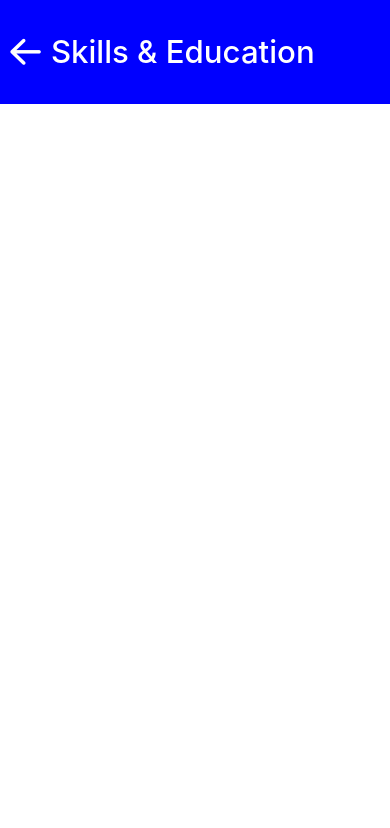
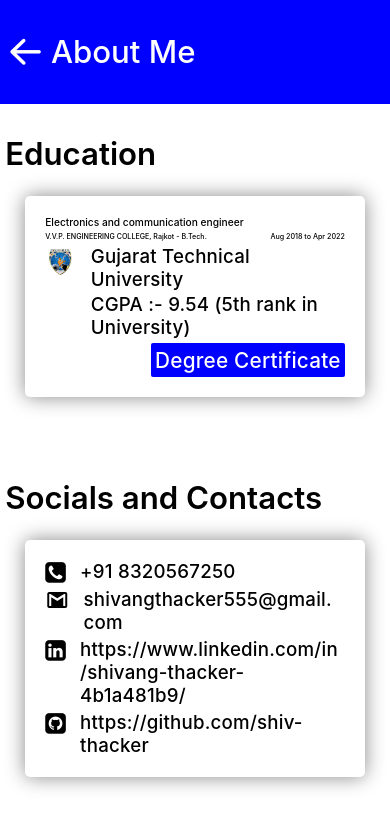
Before and after one commit to shiv-thacker/portfolioo, a React Native app: screen /SkillsScreen in a window 390 px wide. Shown: the top 828 px of the page. Built offline with nearby package versions, Linux system fonts and the light colour scheme.

Commit message:
about me

```diff
--- a/src/Components/ExperienceCOmponents/Experiences.js
+++ b/src/Components/ExperienceCOmponents/Experiences.js
@@ -15,33 +15,90 @@ import {
   verticalScale,
 } from "../../Utils/Dimensions";
 import Colors from "../../Utils/Colors";
-import { rnf, rnn, rnw, rn } from "../../assets/jsondata/projectdata";
+
+import {
+  jamrio,
+  hitcoach,
+  self_employed,
+} from "../../assets/jsondata/Experiencedata";
 
 const Experiences = ({ project }) => {
   return (
     <>
       <View style={styles.projectContainer}>
-        <View style={styles.indiProject}>
-          <Text style={styles.title}>React Native & Firebase Projects</Text>
-          <ScrollView horizontal>
         <View style={styles.container}>
-              <Text style={styles.textstyle}>{rnf[0].name}</Text>
+          <Text style={styles.position}>{jamrio[0].position}</Text>
+          <View
+            style={{
+              justifyContent: "space-between",
+              flexDirection: "row",
+            }}
+          >
+            <Text style={styles.textstyle}>{jamrio[0].company}</Text>
+            <Text style={styles.textstyle}>{jamrio[0].duration}</Text>
+          </View>
+
           <View style={{ flexDirection: "row", gap: moderateScale(10) }}>
             <Image
               style={styles.image}
-                  source={require(`../../assets/Images/EVC.png`)}
+              source={require(`../../assets/Images/Jamrio.png`)}
             />
 
             <View
               style={{
                 gap: moderateScale(2),
                 marginHorizontal: horizontalScale(4),
+                flex: 1,
               }}
             >
-                  <Text style={styles.skillsstyle}>Made With</Text>
-                  {rnf[0].skills.map((item, index) => (
-                    <Text style={styles.skillsstyle}>- {item}</Text>
-                  ))}
+              <Text style={styles.jobdescription}>Decription</Text>
+
+              <Text style={styles.skillsstyle}>{jamrio[0].description}</Text>
+            </View>
+          </View>
+          <View
+            style={{
+              justifyContent: "flex-end",
+              flexDirection: "row",
+              flex: 1,
+              alignItems: "flex-end",
+            }}
+          >
+            <TouchableOpacity
+              onPress={() => Linking.openURL(`${jamrio[0].LinkedIn}`)}
+            >
+              <Text style={styles.linktext}>LinkedIn</Text>
+            </TouchableOpacity>
+          </View>
+        </View>
+        <View style={styles.container}>
+          <Text style={styles.position}>{hitcoach[0].position}</Text>
+          <View
+            style={{
+              justifyContent: "space-between",
+              flexDirection: "row",
+            }}
+          >
+            <Text style={styles.textstyle}>{hitcoach[0].company}</Text>
+            <Text style={styles.textstyle}>{hitcoach[0].duration}</Text>
+          </View>
+
+          <View style={{ flexDirection: "row", gap: moderateScale(10) }}>
+            <Image
+              style={styles.image}
+              source={require(`../../assets/Images/hitcoach.png`)}
+            />
+
+            <View
+              style={{
+                gap: moderateScale(2),
+                marginHorizontal: horizontalScale(4),
+                flex: 1,
+              }}
+            >
+              <Text style={styles.jobdescription}>Decription</Text>
+
+              <Text style={styles.skillsstyle}>{hitcoach[0].description}</Text>
             </View>
           </View>
           <View
@@ -53,58 +110,49 @@ const Experiences = ({ project }) => {
             }}
           >
             <TouchableOpacity
-                  onPress={() => Linking.openURL(`${rnf[0].screenRecording}`)}
+              onPress={() => Linking.openURL(`${hitcoach[0].LinkedIn}`)}
             >
-                  <Text style={styles.linktext}>Screen Recording</Text>
+              <Text style={styles.linktext}>Internship Certificate</Text>
             </TouchableOpacity>
             <TouchableOpacity
-                  onPress={() => Linking.openURL(`${rnf[0].playstorelink}`)}
+              onPress={() => Linking.openURL(`${hitcoach[0].LinkedIn}`)}
             >
-                  <Text style={styles.linktext}>Playstore link</Text>
+              <Text style={styles.linktext}>LinkedIn</Text>
             </TouchableOpacity>
           </View>
         </View>
         <View style={styles.container}>
-              <Text style={styles.textstyle}>{rnf[1].name}</Text>
+          <Text style={styles.position}>{self_employed[0].position}</Text>
+          <View
+            style={{
+              justifyContent: "space-between",
+              flexDirection: "row",
+            }}
+          >
+            <Text style={styles.textstyle}>{self_employed[0].company}</Text>
+            <Text style={styles.textstyle}>{self_employed[0].duration}</Text>
+          </View>
+
           <View style={{ flexDirection: "row", gap: moderateScale(10) }}>
             <Image
               style={styles.image}
-                  source={require(`../../assets/Images/firebasechat.png`)}
+              source={require(`../../assets/Images/user.jpeg`)}
             />
 
             <View
               style={{
                 gap: moderateScale(2),
                 marginHorizontal: horizontalScale(4),
+                flex: 1,
               }}
             >
-                  <Text style={styles.skillsstyle}>Made With</Text>
-                  {rnf[1].skills.map((item, index) => (
-                    <Text style={styles.skillsstyle}>- {item}</Text>
-                  ))}
+              <Text style={styles.jobdescription}>Decription</Text>
+
+              <Text style={styles.skillsstyle}>
+                {self_employed[0].description}
+              </Text>
             </View>
           </View>
-              <View
-                style={{
-                  justifyContent: "space-between",
-                  flexDirection: "row",
-                  flex: 1,
-                  alignItems: "flex-end",
-                }}
-              >
-                <TouchableOpacity
-                  onPress={() => Linking.openURL(`${rnf[1].screenRecording}`)}
-                >
-                  <Text style={styles.linktext}>Screen Recording</Text>
-                </TouchableOpacity>
-                <TouchableOpacity
-                  onPress={() => Linking.openURL(`${rnf[1].playstorelink}`)}
-                >
-                  <Text style={styles.linktext}>Playstore link</Text>
-                </TouchableOpacity>
-              </View>
-            </View>
-          </ScrollView>
         </View>
       </View>
     </>
@@ -124,7 +172,7 @@ const styles = StyleSheet.create({
   },
   textstyle: {
     fontWeight: "500",
-    fontSize: moderateScale(10),
+    fontSize: moderateScale(7),
   },
   image: {
     width: horizontalScale(60),
@@ -132,14 +180,23 @@ const styles = StyleSheet.create({
   },
 
   linktext: {
-    color: Colors.BLUE,
-    fontSize: verticalScale(15),
+    color: Colors.WHITE,
+    fontSize: verticalScale(20),
     fontWeight: "500",
+    letterSpacing: horizontalScale(0.2),
+    backgroundColor: Colors.BLUE,
+    padding: moderateScale(2),
+    borderRadius: moderateScale(2),
+  },
+  jobdescription: {
+    color: Colors.BLACK,
+    fontSize: verticalScale(20),
+    fontWeight: "700",
     letterSpacing: horizontalScale(0.2),
   },
   skillsstyle: {
     color: Colors.BLACK,
-    fontSize: verticalScale(15),
+    fontSize: verticalScale(18),
     fontWeight: "500",
     letterSpacing: horizontalScale(0.2),
   },
@@ -149,12 +206,11 @@ const styles = StyleSheet.create({
     gap: verticalScale(4),
   },
 
-  title: {
-    color: Colors.BLACK,
-    fontSize: verticalScale(30),
-    fontWeight: "600",
-  },
   indiProject: {
     gap: verticalScale(3),
   },
+  position: {
+    fontWeight: "500",
+    fontSize: moderateScale(10),
+  },
 });
--- a/src/Components/HomescreenComponents/tabs.jsx
+++ b/src/Components/HomescreenComponents/tabs.jsx
@@ -74,7 +74,7 @@ const Tabs = () => {
           loop={true}
           hover={true}
         ></Player>
-        <Text style={styles.textstyle}>Skills & Education</Text>
+        <Text style={styles.textstyle}>About Me</Text>
       </TouchableOpacity>
     </View>
   );
--- /dev/null
+++ b/src/Components/SkillsScreen/Aboutme.js
@@ -0,0 +1,197 @@
+import {
+  StyleSheet,
+  Text,
+  View,
+  Image,
+  TouchableOpacity,
+  Linking,
+  FlatList,
+  ScrollView,
+} from "react-native";
+import React from "react";
+import {
+  moderateScale,
+  horizontalScale,
+  verticalScale,
+} from "../../Utils/Dimensions";
+import Colors from "../../Utils/Colors";
+import { FontAwesome } from "@expo/vector-icons";
+import { MaterialCommunityIcons } from "@expo/vector-icons";
+
+import { Education, Contact } from "../../assets/jsondata/Aboutme";
+
+const Aboutme = ({ project }) => {
+  return (
+    <>
+      <View style={styles.projectContainer}>
+        <View style={styles.indiProject}>
+          <Text style={styles.title}>Education</Text>
+          <View style={styles.container}>
+            <Text style={styles.position}>{Education[0].degree}</Text>
+            <View
+              style={{
+                justifyContent: "space-between",
+                flexDirection: "row",
+              }}
+            >
+              <Text style={styles.textstyle}>{Education[0].college}</Text>
+              <Text style={styles.textstyle}>{Education[0].duration}</Text>
+            </View>
+
+            <View style={{ flexDirection: "row", gap: moderateScale(10) }}>
+              <Image
+                style={styles.image}
+                source={require(`../../assets/Images/vvp.jpg`)}
+              />
+
+              <View
+                style={{
+                  gap: moderateScale(2),
+                  marginHorizontal: horizontalScale(4),
+                  flex: 1,
+                }}
+              >
+                <Text style={styles.skillsstyle}>
+                  Gujarat Technical University
+                </Text>
+                <Text style={styles.skillsstyle}>
+                  CGPA :- {Education[0].cgpa} (5th rank in University)
+                </Text>
+              </View>
+            </View>
+            <View
+              style={{
+                justifyContent: "flex-end",
+                flexDirection: "row",
+                flex: 1,
+                alignItems: "flex-end",
+              }}
+            >
+              <TouchableOpacity
+                onPress={() => Linking.openURL(`${Education[0].Certificate}`)}
+              >
+                <Text style={styles.linktext}>Degree Certificate</Text>
+              </TouchableOpacity>
+            </View>
+          </View>
+        </View>
+      </View>
+      <View style={styles.projectContainer}>
+        <View style={styles.indiProject}>
+          <Text style={styles.title}>Socials and Contacts</Text>
+          <View style={styles.container}>
+            <View style={{ flexDirection: "row", gap: moderateScale(10) }}>
+              <FontAwesome name="phone-square" size={24} color="black" />
+              <View
+                style={{
+                  gap: moderateScale(2),
+                  marginHorizontal: horizontalScale(4),
+                  flex: 1,
+                }}
+              >
+                <Text style={styles.skillsstyle}>{Contact[0].Mobile_no}</Text>
+              </View>
+            </View>
+            <View style={{ flexDirection: "row", gap: moderateScale(10) }}>
+              <MaterialCommunityIcons name="gmail" size={24} color="black" />
+              <View
+                style={{
+                  gap: moderateScale(2),
+                  marginHorizontal: horizontalScale(4),
+                  flex: 1,
+                }}
+              >
+                <Text style={styles.skillsstyle}>{Contact[0].Mail_ID}</Text>
+              </View>
+            </View>
+            <View style={{ flexDirection: "row", gap: moderateScale(10) }}>
+              <FontAwesome name="linkedin-square" size={24} color="black" />
+              <View
+                style={{
+                  gap: moderateScale(2),
+                  marginHorizontal: horizontalScale(4),
+                  flex: 1,
+                }}
+              >
+                <Text style={styles.skillsstyle}>{Contact[0].LinkedIn}</Text>
+              </View>
+            </View>
+            <View style={{ flexDirection: "row", gap: moderateScale(10) }}>
+              <FontAwesome name="github-square" size={24} color="black" />
+              <View
+                style={{
+                  gap: moderateScale(2),
+                  marginHorizontal: horizontalScale(4),
+                  flex: 1,
+                }}
+              >
+                <Text style={styles.skillsstyle}>{Contact[0].Github}</Text>
+              </View>
+            </View>
+          </View>
+        </View>
+      </View>
+    </>
+  );
+};
+
+export default Aboutme;
+
+const styles = StyleSheet.create({
+  container: {
+    borderRadius: moderateScale(5),
+    shadowColor: Colors.GRAY,
+    shadowRadius: 20,
+    margin: 20,
+    padding: 20,
+    gap: moderateScale(4),
+  },
+  textstyle: {
+    fontWeight: "500",
+    fontSize: moderateScale(7),
+  },
+  image: {
+    width: horizontalScale(30),
+    height: horizontalScale(30),
+  },
+
+  linktext: {
+    color: Colors.WHITE,
+    fontSize: verticalScale(20),
+    fontWeight: "500",
+    letterSpacing: horizontalScale(0.2),
+    backgroundColor: Colors.BLUE,
+    padding: moderateScale(4),
+    borderRadius: moderateScale(2),
+  },
+  jobdescription: {
+    color: Colors.BLACK,
+    fontSize: verticalScale(20),
+    fontWeight: "700",
+    letterSpacing: horizontalScale(0.2),
+  },
+  skillsstyle: {
+    color: Colors.BLACK,
+    fontSize: verticalScale(18),
+    fontWeight: "500",
+    letterSpacing: horizontalScale(0.2),
+  },
+  projectContainer: {
+    paddingHorizontal: horizontalScale(5),
+    marginVertical: verticalScale(30),
+    gap: verticalScale(4),
+  },
+
+  indiProject: {
+    gap: verticalScale(3),
+  },
+  position: {
+    fontWeight: "500",
+    fontSize: moderateScale(10),
+  },
+  title: {
+    color: Colors.BLACK,
+    fontSize: verticalScale(30),
+    fontWeight: "600",
+  },
+});
--- /dev/null
+++ b/src/assets/jsondata/Aboutme.js
@@ -0,0 +1,21 @@
+const Education = [
+  {
+    college: "V.V.P. ENGINEERING COLLEGE, Rajkot - B.Tech.",
+    collegepic: "vvp.jpg",
+    Certificate: "https://in.linkedin.com/company/jamrioapp",
+    degree: "Electronics and communication engineer",
+    duration: "Aug 2018 to Apr 2022",
+    cgpa: "9.54",
+  },
+];
+
+const Contact = [
+  {
+    Mobile_no: "+91 8320567250",
+    Mail_ID: "shivangthacker555@gmail.com",
+    Github: "https://github.com/shiv-thacker",
+    LinkedIn: "https://www.linkedin.com/in/shivang-thacker-4b1a481b9/",
+  },
+];
+
+export { Education, Contact };
--- a/src/screens/SkillsScreen.jsx
+++ b/src/screens/SkillsScreen.jsx
@@ -1,12 +1,16 @@
-import { StyleSheet, Text, View } from "react-native";
+import { StyleSheet, Text, View, ScrollView } from "react-native";
 import React from "react";
 import Colors from "../Utils/Colors";
 import Header from "../Common/Header";
+import Aboutme from "../Components/SkillsScreen/Aboutme";
 
 const SkillsScreen = ({ navigation }) => {
   return (
     <View style={styles.container}>
-      <Header navigation={navigation} title={"Skills & Education"} />
+      <ScrollView contentContainerStyle={{ flexGrow: 1 }}>
+        <Header navigation={navigation} title={"About Me"} />
+        <Aboutme />
+      </ScrollView>
     </View>
   );
 };
```
Also changed, not shown: src/Components/ProjectScreenComponents/Project.js (+6 -4 lines), src/Navigation/Navigation.js (+4 -4 lines), src/assets/jsondata/Experiencedata.js (+17 -19 lines), src/screens/Projectscreen.jsx (+6 -1 lines), src/assets/Images/user.jpeg (added), src/assets/Images/vvp.jpg (added). Lines whose indentation alone changed are shown as unchanged.
